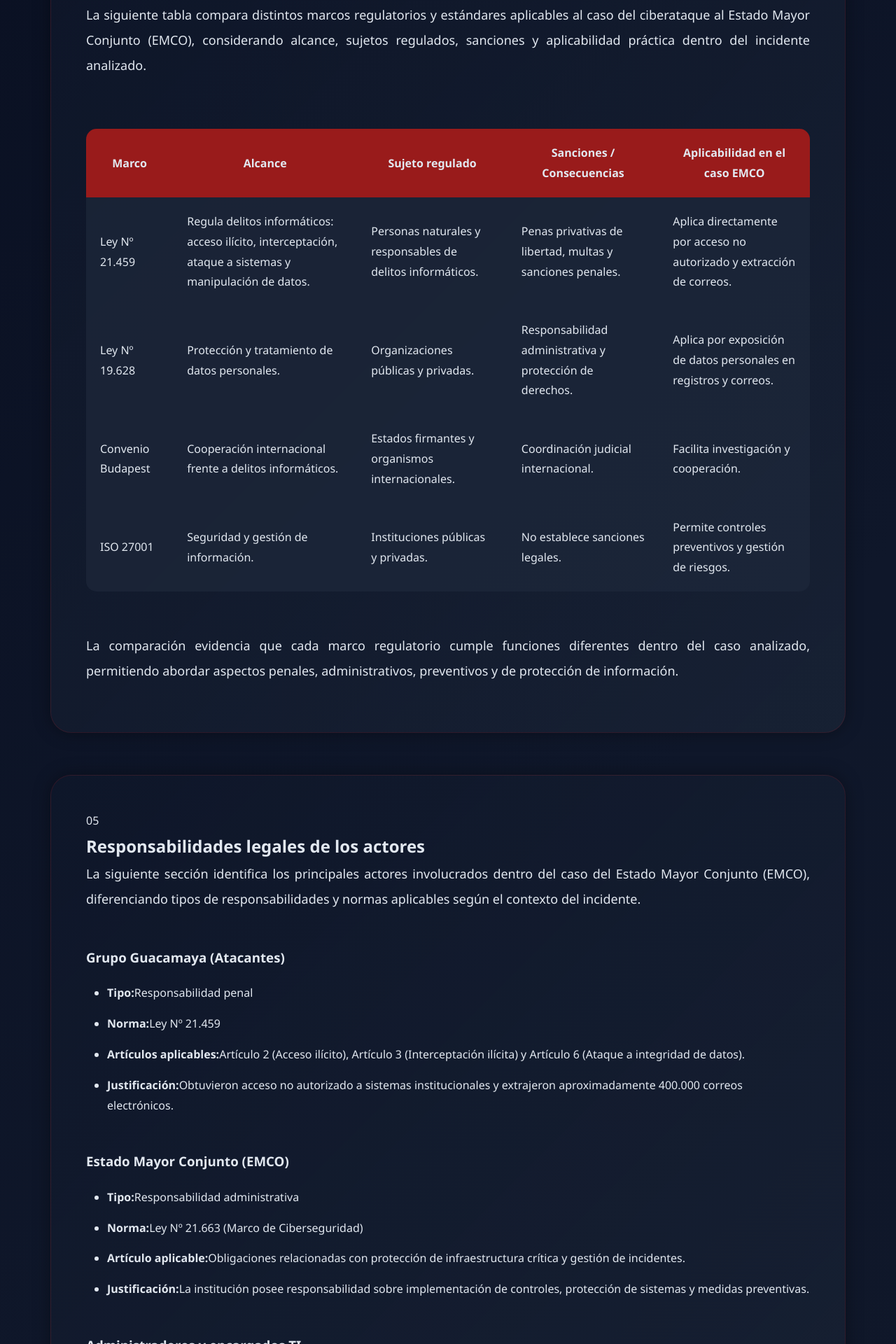
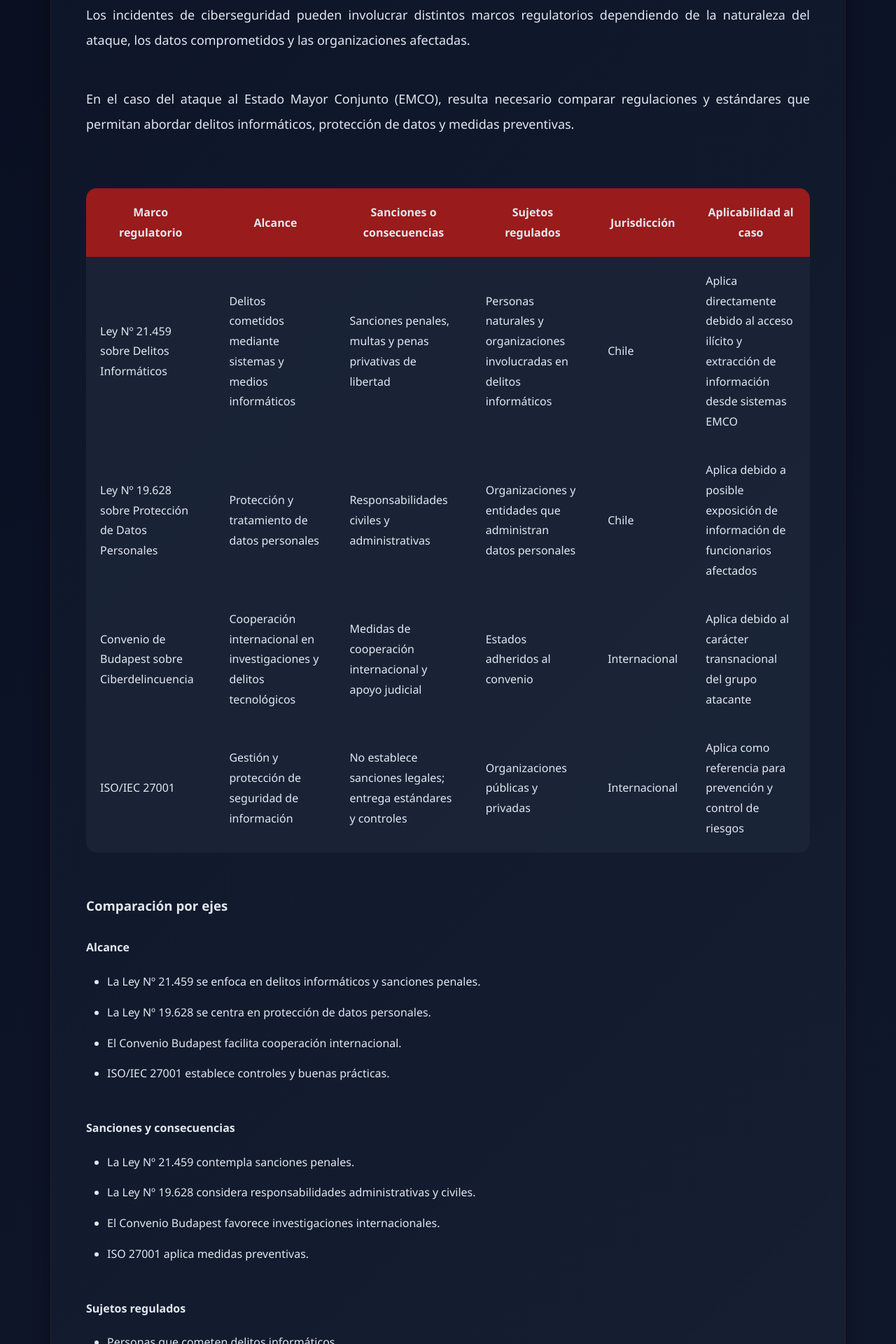
Before and after one commit to julioanabalonsaavedra-droid/informe_anajul, a React (Vite) app: page / in a window 1280 px wide. Shown: the part 3760-5680 px from the top of the page at 70% size. Built offline with nearby package versions, Linux system fonts and the light colour scheme.

Commit message:
Actualiza sección comparación en React basada en markdown y rúbrica

```diff
--- a/src/App.jsx
+++ b/src/App.jsx
@@ -358,6 +358,7 @@ function App() {
 
 
         {/* COMPARACIÓN */}
+        {/* COMPARACIÓN */}
 
         <section
         id="comparacion"
@@ -380,15 +381,26 @@ function App() {
 
         <p>
 
-        La siguiente tabla compara distintos marcos regulatorios
-        y estándares aplicables al caso del ciberataque al
-        Estado Mayor Conjunto (EMCO), considerando alcance,
-        sujetos regulados, sanciones y aplicabilidad práctica
-        dentro del incidente analizado.
+        Los incidentes de ciberseguridad pueden involucrar
+        distintos marcos regulatorios dependiendo de la
+        naturaleza del ataque, los datos comprometidos y
+        las organizaciones afectadas.
 
         </p>
 
         <br/>
+
+        <p>
+
+        En el caso del ataque al Estado Mayor Conjunto (EMCO),
+        resulta necesario comparar regulaciones y estándares
+        que permitan abordar delitos informáticos,
+        protección de datos y medidas preventivas.
+
+        </p>
+
+        <br/>
+
 
         <div className="tableContainer">
 
@@ -398,11 +410,17 @@ function App() {
 
         <tr>
 
-        <th>Marco</th>
+        <th>Marco regulatorio</th>
+
         <th>Alcance</th>
-        <th>Sujeto regulado</th>
-        <th>Sanciones / Consecuencias</th>
-        <th>Aplicabilidad en el caso EMCO</th>
+
+        <th>Sanciones o consecuencias</th>
+
+        <th>Sujetos regulados</th>
+
+        <th>Jurisdicción</th>
+
+        <th>Aplicabilidad al caso</th>
 
         </tr>
 
@@ -412,100 +430,128 @@ function App() {
 
         <tr>
 
-        <td>Ley Nº 21.459</td>
-
         <td>
-        Regula delitos informáticos:
-        acceso ilícito, interceptación,
-        ataque a sistemas y manipulación de datos.
+        Ley Nº 21.459 sobre Delitos Informáticos
         </td>
 
         <td>
-        Personas naturales y responsables
-        de delitos informáticos.
+        Delitos cometidos mediante sistemas y medios informáticos
         </td>
 
         <td>
-        Penas privativas de libertad,
-        multas y sanciones penales.
+        Sanciones penales, multas y penas privativas de libertad
         </td>
 
         <td>
-        Aplica directamente por acceso
-        no autorizado y extracción de correos.
+        Personas naturales y organizaciones involucradas
+        en delitos informáticos
+        </td>
+
+        <td>
+        Chile
+        </td>
+
+        <td>
+        Aplica directamente debido al acceso ilícito
+        y extracción de información desde sistemas EMCO
         </td>
 
         </tr>
 
+
+
         <tr>
 
-        <td>Ley Nº 19.628</td>
-
         <td>
-        Protección y tratamiento
-        de datos personales.
+        Ley Nº 19.628 sobre Protección de Datos Personales
         </td>
 
         <td>
-        Organizaciones públicas y privadas.
+        Protección y tratamiento de datos personales
         </td>
 
         <td>
-        Responsabilidad administrativa y
-        protección de derechos.
+        Responsabilidades civiles y administrativas
         </td>
 
         <td>
-        Aplica por exposición de datos
-        personales en registros y correos.
+        Organizaciones y entidades que administran
+        datos personales
+        </td>
+
+        <td>
+        Chile
+        </td>
+
+        <td>
+        Aplica debido a posible exposición de información
+        de funcionarios afectados
         </td>
 
         </tr>
 
+
+
         <tr>
 
-        <td>Convenio Budapest</td>
-
         <td>
-        Cooperación internacional frente
-        a delitos informáticos.
+        Convenio de Budapest sobre Ciberdelincuencia
         </td>
 
         <td>
-        Estados firmantes y organismos
-        internacionales.
+        Cooperación internacional
+        en investigaciones y delitos tecnológicos
         </td>
 
         <td>
-        Coordinación judicial internacional.
+        Medidas de cooperación internacional
+        y apoyo judicial
         </td>
 
         <td>
-        Facilita investigación y cooperación.
+        Estados adheridos al convenio
+        </td>
+
+        <td>
+        Internacional
+        </td>
+
+        <td>
+        Aplica debido al carácter transnacional
+        del grupo atacante
         </td>
 
         </tr>
 
+
+
         <tr>
 
-        <td>ISO 27001</td>
-
         <td>
-        Seguridad y gestión
-        de información.
+        ISO/IEC 27001
         </td>
 
         <td>
-        Instituciones públicas y privadas.
+        Gestión y protección
+        de seguridad de información
         </td>
 
         <td>
-        No establece sanciones legales.
+        No establece sanciones legales;
+        entrega estándares y controles
         </td>
 
         <td>
-        Permite controles preventivos
-        y gestión de riesgos.
+        Organizaciones públicas y privadas
+        </td>
+
+        <td>
+        Internacional
+        </td>
+
+        <td>
+        Aplica como referencia para prevención
+        y control de riesgos
         </td>
 
         </tr>
@@ -516,16 +562,150 @@ function App() {
 
         </div>
 
+
         <br/>
+
+        <h3>
+
+        Comparación por ejes
+
+        </h3>
+
+        <br/>
+
+        <h4>
+        Alcance
+        </h4>
+
+        <ul>
+
+        <li>
+        La Ley Nº 21.459 se enfoca en delitos informáticos y sanciones penales.
+        </li>
+
+        <li>
+        La Ley Nº 19.628 se centra en protección de datos personales.
+        </li>
+
+        <li>
+        El Convenio Budapest facilita cooperación internacional.
+        </li>
+
+        <li>
+        ISO/IEC 27001 establece controles y buenas prácticas.
+        </li>
+
+        </ul>
+
+        <br/>
+
+
+        <h4>
+
+        Sanciones y consecuencias
+
+        </h4>
+
+        <ul>
+
+        <li>
+        La Ley Nº 21.459 contempla sanciones penales.
+        </li>
+
+        <li>
+        La Ley Nº 19.628 considera responsabilidades administrativas y civiles.
+        </li>
+
+        <li>
+        El Convenio Budapest favorece investigaciones internacionales.
+        </li>
+
+        <li>
+        ISO 27001 aplica medidas preventivas.
+        </li>
+
+        </ul>
+
+
+        <br/>
+
+        <h4>
+
+        Sujetos regulados
+
+        </h4>
+
+        <ul>
+
+        <li>
+        Personas que cometen delitos informáticos.
+        </li>
+
+        <li>
+        Instituciones públicas y privadas.
+        </li>
+
+        <li>
+        Organizaciones responsables de tratamiento de datos.
+        </li>
+
+        <li>
+        Estados participantes de acuerdos internacionales.
+        </li>
+
+        </ul>
+
+
+        <br/>
+
+        <h4>
+
+        Aplicabilidad específica al caso EMCO
+
+        </h4>
+
+        <ul>
+
+        <li>
+        Existió acceso ilícito a sistemas institucionales.
+        </li>
+
+        <li>
+        Se produjo extracción masiva de información.
+        </li>
+
+        <li>
+        Hubo posible exposición de datos personales.
+        </li>
+
+        <li>
+        Participaron actores externos de alcance internacional.
+        </li>
+
+        <li>
+        Se identificaron debilidades en seguridad.
+        </li>
+
+        </ul>
+
+
+        <br/>
+
+        <h3>
+
+        Conclusión
+
+        </h3>
 
         <p>
 
-        La comparación evidencia que cada
-        marco regulatorio cumple funciones
-        diferentes dentro del caso analizado,
-        permitiendo abordar aspectos penales,
-        administrativos, preventivos y de
-        protección de información.
+        El análisis comparativo permite identificar que
+        cada marco regulatorio aborda aspectos específicos
+        asociados a ciberseguridad y protección de la información.
+        La aplicación conjunta de legislación nacional,
+        cooperación internacional y estándares preventivos
+        resulta fundamental para enfrentar incidentes como
+        el ataque al Estado Mayor Conjunto.
 
         </p>
 
```
